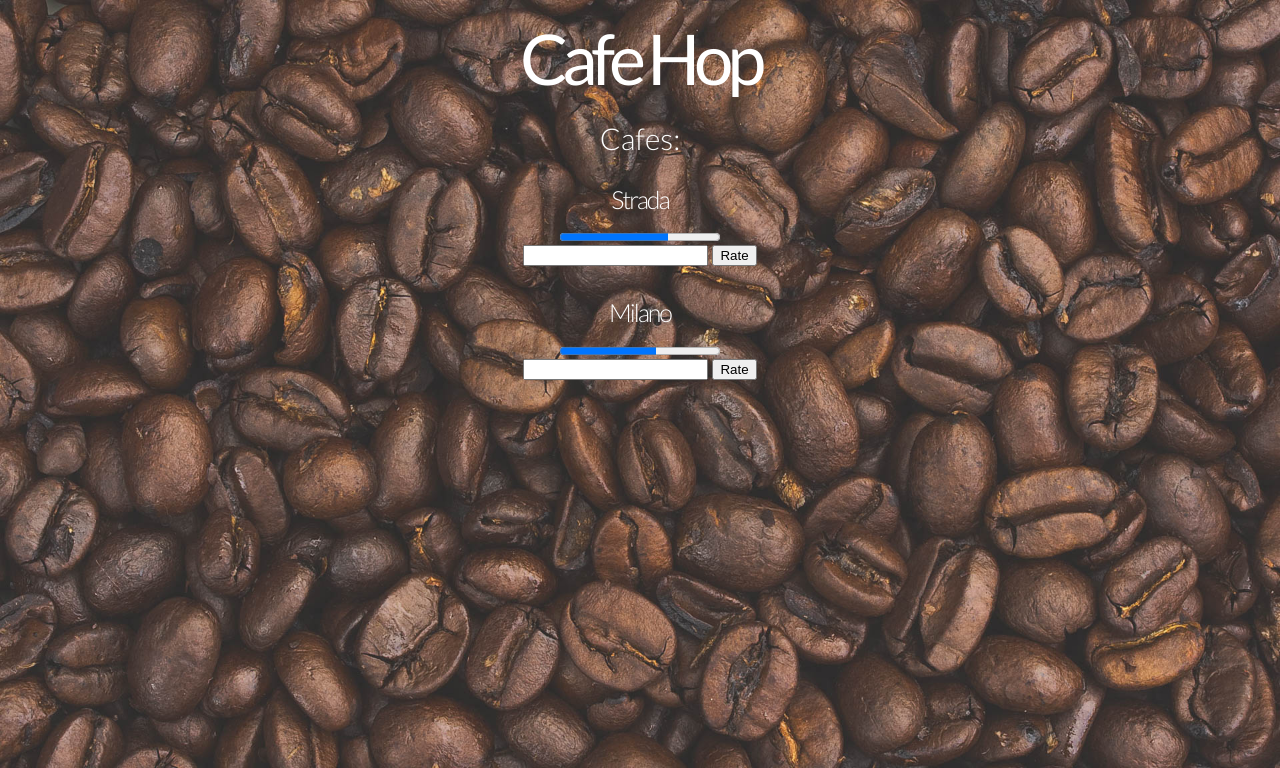
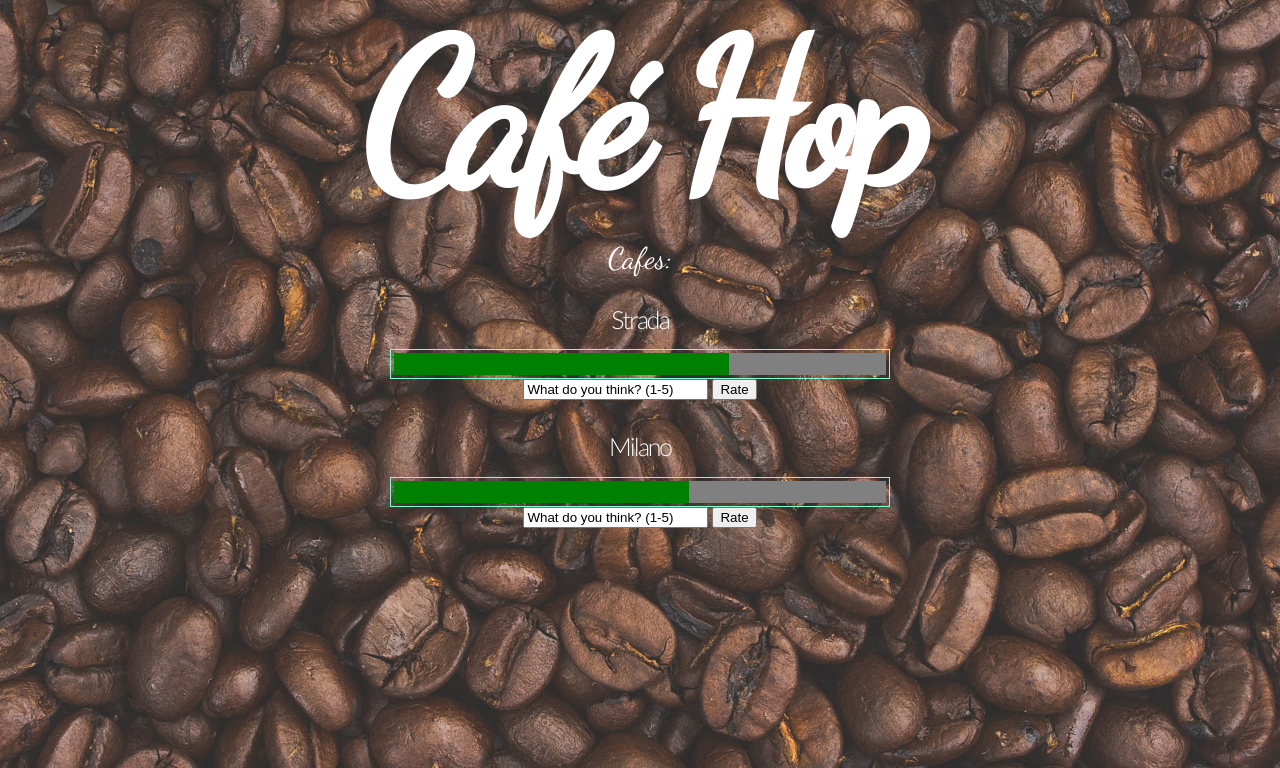
Before and after one commit to rahdor/cafe_hop, a Django app: page /cafe_hop/ in a window 1280 px wide. Shown: the top 768 px of the page. Run offline with Django 3.2, Linux system fonts and the light colour scheme; data comes from the database, SQL or seed files in the repository; both versions use the stored data as it was after the commit; some libraries are stand-ins or nearby versions; some web fonts are replaced.

Commit message:
fixed bar display

```diff
--- a/cafe_hop/static/cafe_hop/style.css
+++ b/cafe_hop/static/cafe_hop/style.css
@@ -25,15 +25,16 @@
 /* for title font header*/
 #title-font h1{
 	text-align: center;
-	padding: 0;
+	padding: 60;
 	margin: 0;
 	color: white;
-	font-family: 'Lato', sans-serif;
-	font-size: 70px;
+	/*font-family: 'Lato', sans-serif;	*/
+	font-family: 'Dancing Script', cursive;
+	font-size: 200px;
 	font-style: normal;
-	font-weight: 500;
+	font-weight: 900;
 	line-height: 100.399999px;
-	letter-spacing: -6px;
+	letter-spacing: -10px;
 
 }
 
@@ -43,7 +44,8 @@
 	padding: 0;
 	margin: 0;
 	color: white;
-	font-family: 'Lato', sans-serif;
+	/*font-family: 'Lato', sans-serif;	*/
+	font-family: 'Dancing Script', cursive;
 	font-size: 30px;
 	font-style: normal;
 	font-weight: 300;
@@ -92,3 +94,19 @@
 	background-size: cover;
 
 }
+
+progress {
+ height:30px;
+ width: 500px;
+ border: 1px solid aquamarine ;
+ position: relative;
+ padding: 3px;
+
+}
+
+progress#progressBar:hover:after {
+}
+
+#error{
+	color:red;
+}
--- a/cafe_hop/templates/cafe_hop/index.html
+++ b/cafe_hop/templates/cafe_hop/index.html
@@ -6,10 +6,20 @@
 
 <script src="http://ajax.googleapis.com/ajax/libs/angularjs/1.3.14/angular.min.js"></script>
 
+<link href='http://fonts.googleapis.com/css?family=Dancing+Script' rel='stylesheet' type='text/css'>
 
+{% if messages %}
+<div id = 'error'>
+	<ul class="messages">
+	    {% for message in messages %}
+	    <li{% if message.tags %} class="{{ message.tags }}"{% endif %}>{{ message }}</li>
+	    {% endfor %}
+	</ul>
+</div>
+{% endif %}
 
 <div id = 'title-font'>
-	<h1>Cafe Hop</h1>
+	<h1>Café Hop</h1>
 	<p>Cafes:</p>
 
 
@@ -21,15 +31,19 @@
 
 			<li><a href="/cafe_hop/cafes/{{ key.id }}/">{{ key.name }}</a></li>
 
-			<progress id = 'progressBar' value = {{value}} max = '5'></progress>
+			<progress id = 'progressBar' value = {{value}} max = '5' display = true></progress>
 
 
 			<form action="/cafe_hop/rate/{{ key.id }}/" method="POST">
-				<input type="integer" name = "rating" />
+				<input type="integer" name = "rating" value = "What do you think? (1-5)"/>
     			{% csrf_token %}
 			    {{ form.as_p }}
-			    <input type="submit" value="Rate" />
+			   	<input type="submit" name = "Rate" value = "Rate" style = .myButton/>
+
 			</form>
+
+
+
 
 			{% endfor %}
 		</ul>
--- a/cafe_hop/urls.py
+++ b/cafe_hop/urls.py
@@ -7,5 +7,6 @@
 	#home page
 	url(r'^$', views.home, name = 'home'),
 	url(r'^rate/(?P<cafe_id>\d+)/$', views.rate, name = 'rate'),
+	url(r'^cafes/(?P<cafe_id>\d+)/$', views.cafe, name = 'cafe'),
 
 )
--- a/cafe_hop/views.py
+++ b/cafe_hop/views.py
@@ -6,6 +6,7 @@
 import pytz
 from forms import RatingForm
 from django.http import HttpResponseRedirect
+from django.contrib import messages
 
 
 # Create your views here.
@@ -32,9 +33,16 @@
 
 	print request.POST
 	if request.method == 'POST':
-		value = int(request.POST['rating'])
+		try:
+			value = int(request.POST['rating'])
+		except ValueError:
+			messages.add_message(request, messages.INFO, 'please choose a valid rating')
+			return redirect('/cafe_hop/')
 		cafe = Cafe.objects.get(id = cafe_id)
 		now = datetime.now()
+		if (value > 5 or value < 1):
+			messages.add_message(request, messages.INFO, 'please choose rating from 1-5')
+			return redirect('/cafe_hop/')
 		rating = Rating(value = value, cafe = cafe, time = now)
 		rating.save()
 		# form = RatingForm(request.POST)
@@ -48,3 +56,6 @@
 	return redirect('/cafe_hop/')
 
 	# return render(request, 'cafe_hop/rate.html', {'form': form})
+
+def cafe(request, cafe_id):
+	return redirect('/cafe_hop/')
```
Also changed, not shown: db.sqlite3, 2 other files.
